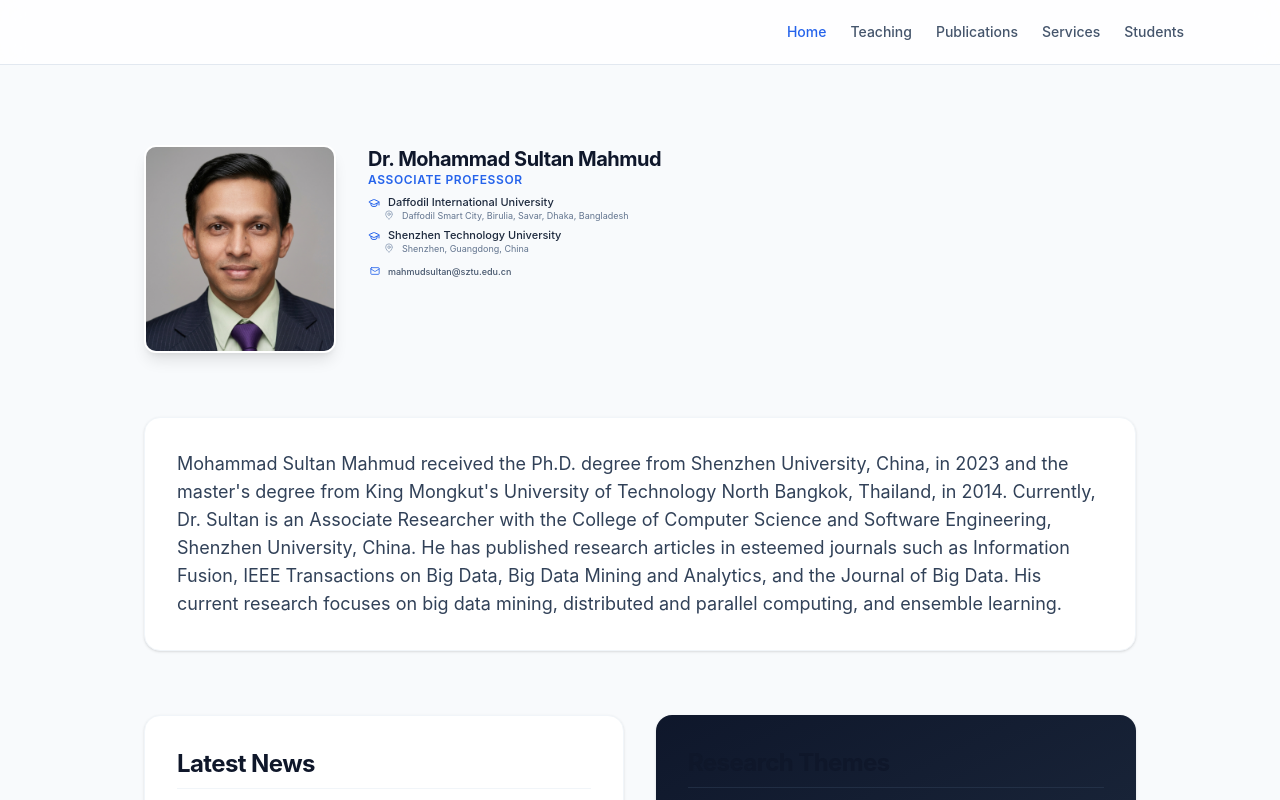
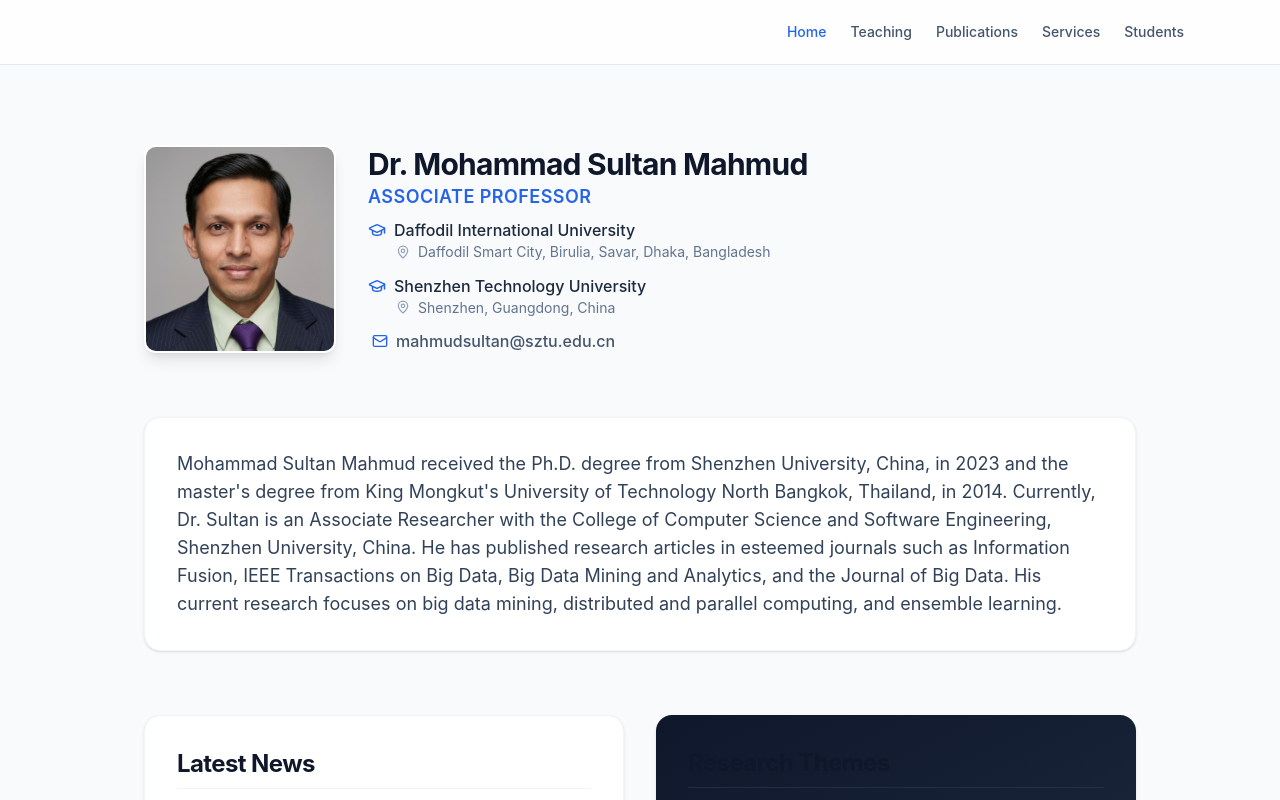
Before and after one commit to never-12345/academic-portfolio, a React (Vite) app: page / in a window 1280 px wide. Shown: the top 800 px of the page. Built offline with nearby package versions, Linux system fonts and the light colour scheme.

Commit message:
style: increase hero text to perfectly fill photo height

```diff
--- a/src/pages/Home.tsx
+++ b/src/pages/Home.tsx
@@ -19,42 +19,42 @@
           </div>
         </motion.div>
 
-        <div className="flex flex-col justify-start py-0.5">
+        <div className="flex flex-col justify-between py-1 h-44 md:h-52">
           <motion.div
             initial={{ opacity: 0, y: 20 }}
             animate={{ opacity: 1, y: 0 }}
             transition={{ duration: 0.5, delay: 0.1 }}
-            className="flex flex-col mb-2"
+            className="flex flex-col gap-1"
           >
-            <h1 className="text-lg md:text-xl font-bold text-slate-900 tracking-tight leading-tight">{profileData.name}</h1>
-            <p className="text-[10px] md:text-xs text-accent font-semibold uppercase tracking-wider">{profileData.title}</p>
+            <h1 className="text-xl md:text-3xl font-bold text-slate-900 tracking-tight leading-none">{profileData.name}</h1>
+            <p className="text-sm md:text-lg text-accent font-semibold uppercase tracking-wide">{profileData.title}</p>
           </motion.div>
 
           <motion.div
             initial={{ opacity: 0, y: 20 }}
             animate={{ opacity: 1, y: 0 }}
             transition={{ duration: 0.5, delay: 0.2 }}
-            className="flex flex-col gap-2 text-slate-600"
+            className="flex flex-col justify-between h-28 md:h-32 text-slate-600"
           >
-            <div className="flex flex-col gap-2">
+            <div className="flex flex-col gap-4">
               {profileData.affiliations.map((affil, idx) => (
-                <div key={idx} className="flex flex-col">
-                  <div className="flex items-center gap-2 text-slate-800 font-medium text-[11px] leading-tight">
-                    <GraduationCap size={12} className="text-accent shrink-0" />
+                <div key={idx} className="flex flex-col gap-1">
+                  <div className="flex items-center gap-2 text-slate-800 font-medium text-sm md:text-base leading-none">
+                    <GraduationCap size={18} className="text-accent shrink-0" />
                     <span>{affil.university}</span>
                   </div>
-                  <div className="flex items-center gap-2 text-slate-500 pl-4">
-                    <MapPin size={10} className="text-slate-400 shrink-0" />
-                    <span className="text-[9px] leading-tight">{affil.address}</span>
+                  <div className="flex items-center gap-2 text-slate-500 pl-7">
+                    <MapPin size={14} className="text-slate-400 shrink-0" />
+                    <span className="text-xs md:text-sm leading-tight">{affil.address}</span>
                   </div>
                 </div>
               ))}
             </div>
 
             {profileData.email && (
-              <div className="flex items-center gap-2 pl-0.5 mt-1">
-                <Mail size={10} className="text-accent shrink-0" />
-                <a href={`mailto:${profileData.email}`} className="text-slate-600 hover:text-accent font-medium transition-colors text-[9px] leading-none">{profileData.email}</a>
+              <div className="flex items-center gap-2 pl-1 mt-1">
+                <Mail size={16} className="text-accent shrink-0" />
+                <a href={`mailto:${profileData.email}`} className="text-slate-600 hover:text-accent font-medium transition-colors text-xs md:text-base leading-none">{profileData.email}</a>
               </div>
             )}
           </motion.div>
```
